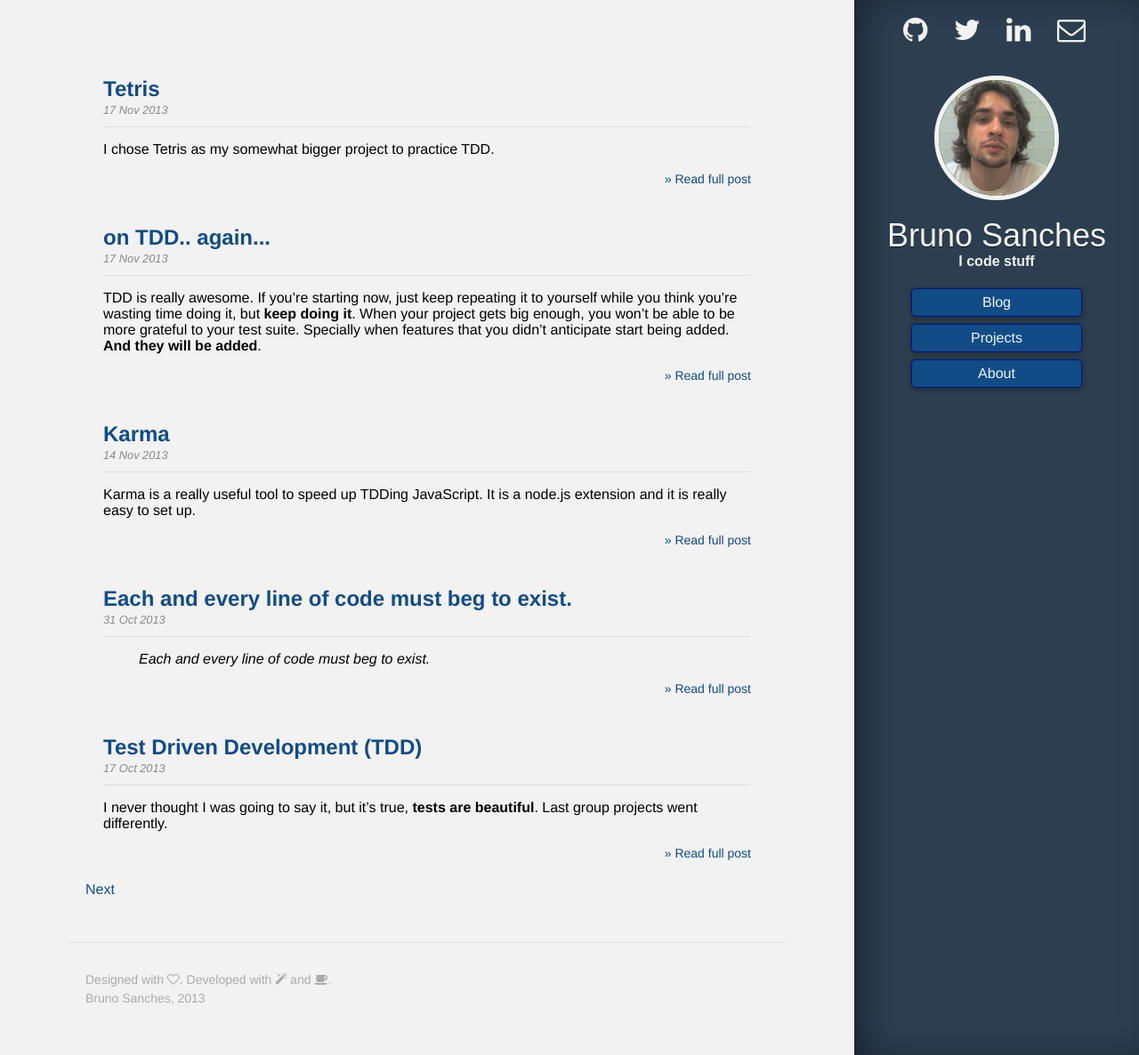
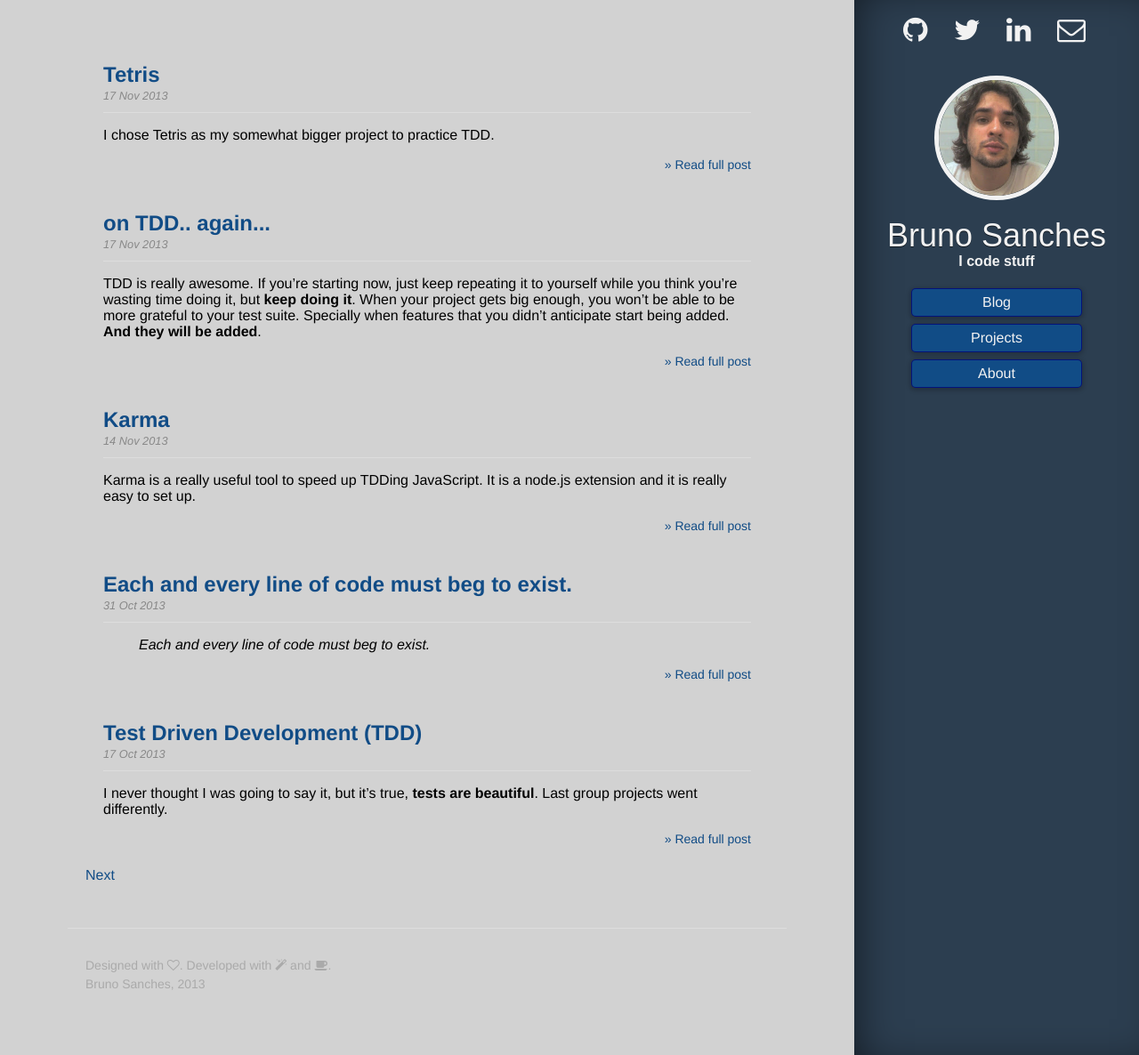
Before and after one commit to brunops/brunops.github.io, a Jekyll site: the page built from index.html, in a window 1280 px wide and 1186 px high. Shown: the whole window at 89% size. Built offline with Jekyll 4.4.1, drawn with Linux system fonts in a browser that asks for light colours; some web fonts are replaced; Markdown is read by kramdown in place of the engine named in the settings; the list of posts is cut into pages by our own code.

Commit message:
Improve semantic of HTML structure
* Add .post class to each of the elements, so its tag element does not matter for styling
* Wrap posts into article tags
* Divide articles into header and content
* Use darker gray for background

```diff
--- a/css/main.css
+++ b/css/main.css
@@ -4,7 +4,7 @@
 /*
 /*****************************************************************************/
 body {
-  background: #f2f2f2;
+  background: #d2d2d2;
   font-family: "Helvetica Neue", Helvetica, Arial, sans-serif;
 }
 
@@ -47,7 +47,7 @@ a:hover {
   padding: 0;
 }
 
-.posts li {
+.post {
   margin-bottom: 20px;
   padding: 20px;
   position: relative;
--- a/index.html
+++ b/index.html
@@ -3,18 +3,20 @@ layout: default
 title: Bruno Sanches
 ---
 
-<ul class="posts">
+<div class="posts">
   {% for post in paginator.posts %}
-    <li>
-      <div class="post-header">
+    <article class="post">
+      <header class="post-header">
         <h2 class="post-title"><a href="{{ post.url }}">{{ post.title }}</a></h2>
         <span class="date">{{ post.date | date_to_string }}</span>
+      </header>
+      <div class="post-content">
+        <p>{{ post.excerpt }}</p>
+        <a class="read-full-post-link" href="{{ post.url }}">&raquo; Read full post</a>
       </div>
-      <p>{{ post.excerpt }}</p>
-      <a class="read-full-post-link" href="{{ post.url }}">&raquo; Read full post</a>
-    </li>
+    </article>
   {% endfor %}
-</ul>
+</div>
 
 <div class="pager">
   {% if paginator.page > 1 %}
```
